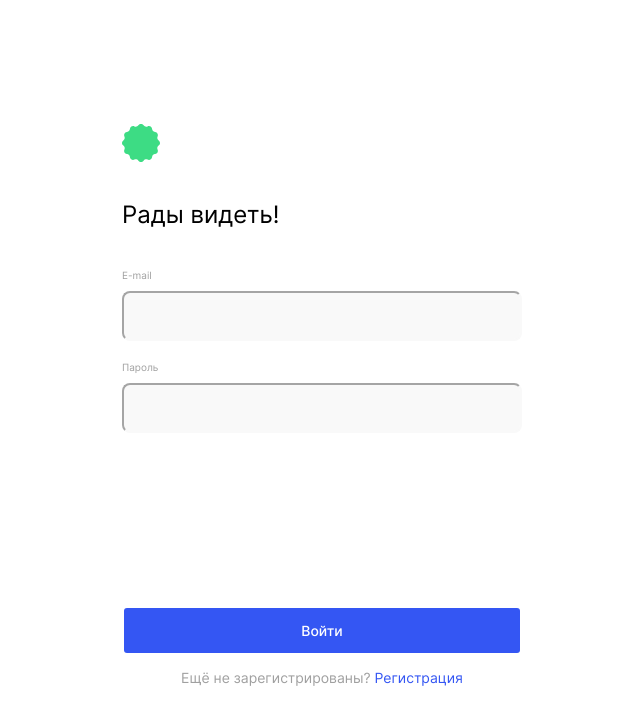
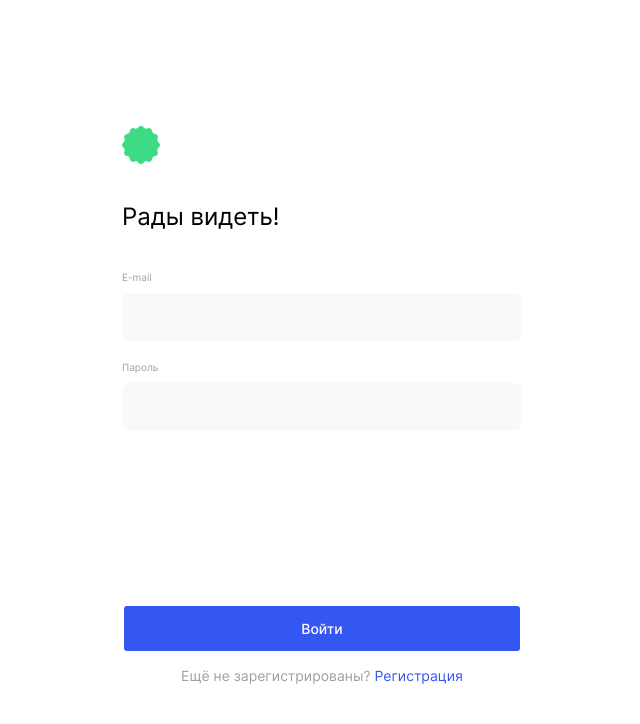
Before and after one commit to Gregory-mcbit/movies-explorer-frontend, a React (Create React App) app: page /signin in a window 1280 px wide. Shown: the top 724 px of the page, without its empty margins (318-958 px from the left). Built offline with nearby package versions, Linux system fonts and the light colour scheme.

Commit message:
Initial commit

```diff
--- a/src/components/Form/Form.css
+++ b/src/components/Form/Form.css
@@ -25,7 +25,7 @@
 
     background-color: #F9F9F9;
     border-radius: 8px;
-    border-color: #F9F9F9;
+    border: 1px solid #F9F9F9;
     color: black;
     font-size: 13px;
     font-weight: 400;
```
